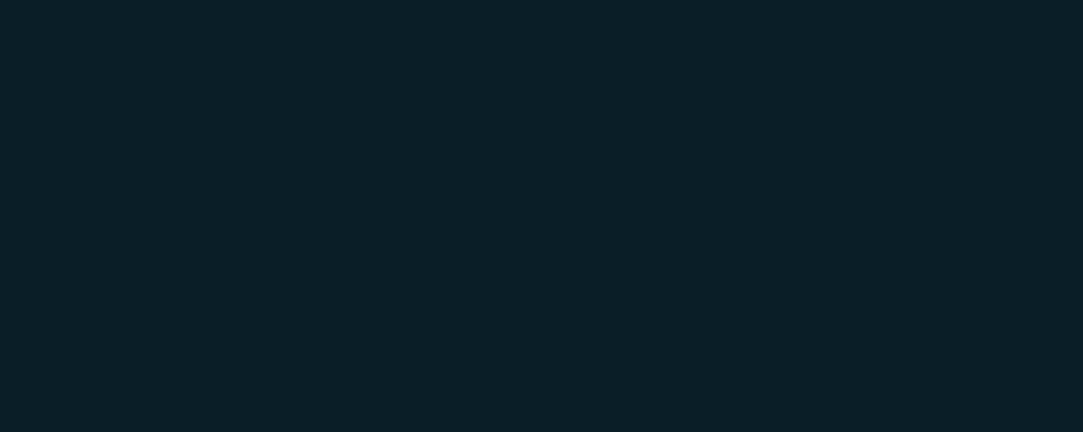
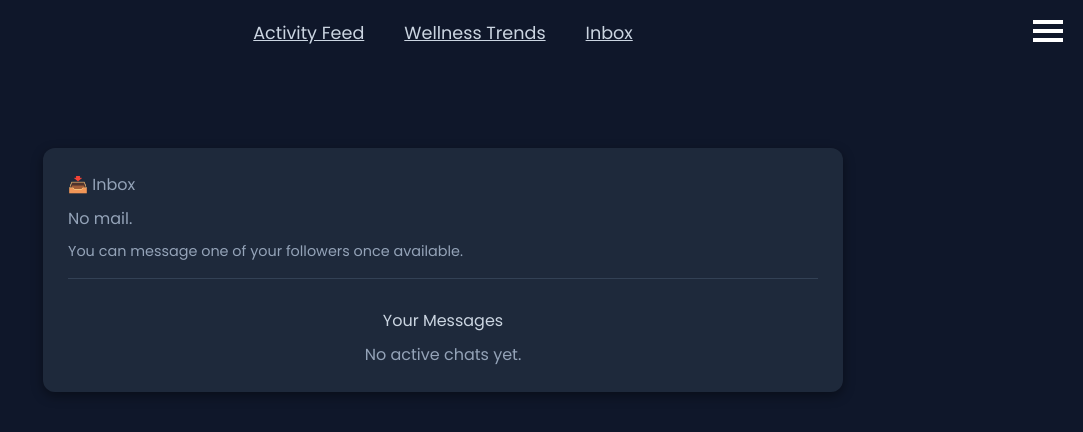
Before and after one commit to Gabriel-Valenzona/reflectra, a React (Vite) app in the folder frontend/: page /messages in a window 1280 px wide. Before the commit this address had no page. Shown: the top 432 px of the page, without its empty margins (197-1280 px from the left). Built offline with nearby package versions, Linux system fonts and the light colour scheme.

Commit message:
add basic messaging feature

```diff
--- a/frontend/src/App.tsx
+++ b/frontend/src/App.tsx
@@ -11,7 +11,8 @@
 import Account from "./pages/Account";
 import Settings from "./pages/Settings";
 import ActivityFeed from "./pages/ActivityFeed";
-import WellnessTrends from "./pages/WellnessTrends"; // ✅ Import new page
+import WellnessTrends from "./pages/WellnessTrends"; // ✅ Wellness page
+import Messages from "./pages/Messages"; // ✅ Inbox/Messaging page
 
 export default function App() {
   return (
@@ -30,8 +31,11 @@
         <Route path="/settings" element={<Settings />} />
         <Route path="/activity" element={<ActivityFeed />} />
 
-        {/* ✅ New Wellness Trends route */}
+        {/* ✅ Wellness Trends route */}
         <Route path="/wellness" element={<WellnessTrends />} />
+
+        {/* ✅ Inbox / Messages route */}
+        <Route path="/messages" element={<Messages />} />
       </Routes>
     </Router>
   );
--- a/frontend/src/components/Header.tsx
+++ b/frontend/src/components/Header.tsx
@@ -1,6 +1,6 @@
 // ===========================================
 // File: src/components/Header.tsx
-// Description: Dashboard header with "Activity Feed" and "Wellness Trends" links
+// Description: Dashboard header with "Activity Feed", "Wellness Trends", and "Inbox" links
 // ===========================================
 
 import React from "react";
@@ -55,6 +55,22 @@
         >
           Wellness Trends
         </span>
+
+        {/* ✅ Inbox (new link) */}
+        <span
+          onClick={() => navigate("/messages")}
+          style={{
+            cursor: "pointer",
+            fontSize: "1.1rem",
+            color: "#cbd5e1",
+            transition: "color 0.3s",
+            textDecoration: "underline",
+          }}
+          onMouseEnter={(e) => (e.currentTarget.style.color = "#ffffff")}
+          onMouseLeave={(e) => (e.currentTarget.style.color = "#cbd5e1")}
+        >
+          Inbox
+        </span>
       </nav>
     </header>
   );
--- /dev/null
+++ b/frontend/src/pages/Messages.tsx
@@ -0,0 +1,83 @@
+// ===========================================
+// File: src/pages/Messages.tsx
+// Description: Inbox and message view (top-bottom layout, unified design)
+// ===========================================
+
+import { useState } from "react";
+import Header from "../components/Header";
+import Navbar from "../components/Navbar";
+
+export default function Messages() {
+  const [selectedChat, setSelectedChat] = useState<string | null>(null);
+
+  return (
+    <>
+      <Header />
+      <Navbar />
+
+      <div
+        style={{
+          backgroundColor: "#0f172a",
+          minHeight: "100vh",
+          color: "white",
+          paddingTop: "80px",
+          display: "flex",
+          justifyContent: "center",
+          alignItems: "flex-start",
+          fontFamily: "inherit",
+        }}
+      >
+        <div
+          style={{
+            width: "90%",
+            maxWidth: "800px",
+            backgroundColor: "#1e293b",
+            borderRadius: "12px",
+            boxShadow: "0 4px 12px rgba(0,0,0,0.4)",
+            padding: "25px",
+            display: "flex",
+            flexDirection: "column",
+            alignItems: "stretch",
+            gap: "30px",
+          }}
+        >
+          {/* ✅ Inbox Section */}
+          <div
+            style={{
+              borderBottom: "1px solid #334155",
+              paddingBottom: "15px",
+            }}
+          >
+            <h3 style={{ marginBottom: "10px", color: "#94a3b8" }}>📥 Inbox</h3>
+            <p style={{ color: "#94a3b8" }}>No mail.</p>
+            <p
+              style={{
+                color: "#94a3b8",
+                fontSize: "0.9rem",
+                marginTop: "10px",
+              }}
+            >
+              You can message one of your followers once available.
+            </p>
+          </div>
+
+          {/* ✅ Messages Section */}
+          <div style={{ textAlign: "center" }}>
+            {!selectedChat ? (
+              <>
+                <h2 style={{ color: "#cbd5e1" }}>Your Messages</h2>
+                <p style={{ color: "#94a3b8", marginTop: "10px" }}>
+                  No active chats yet.
+                </p>
+              </>
+            ) : (
+              <p style={{ color: "#94a3b8" }}>
+                Conversation with {selectedChat}
+              </p>
+            )}
+          </div>
+        </div>
+      </div>
+    </>
+  );
+}
```
